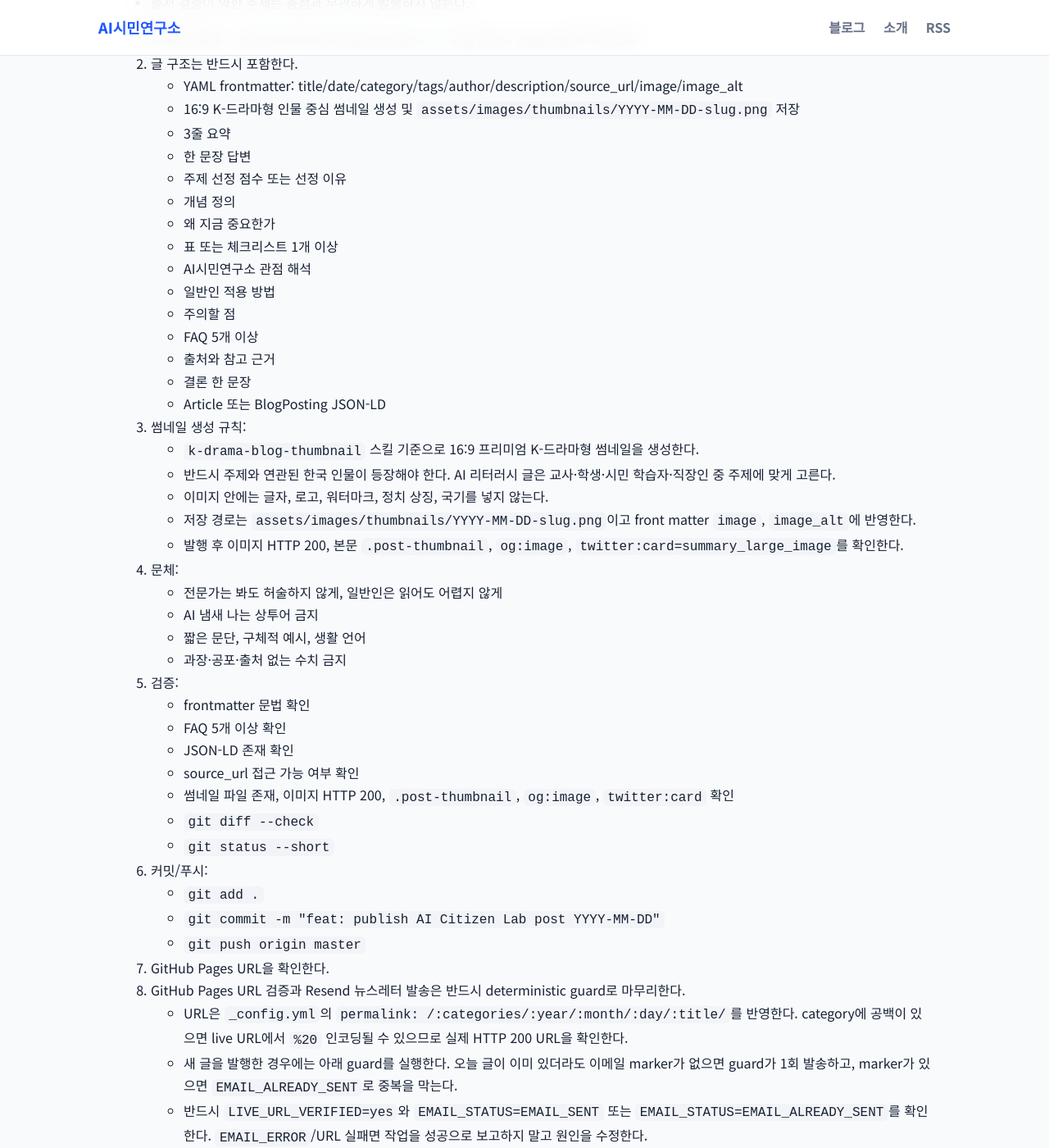
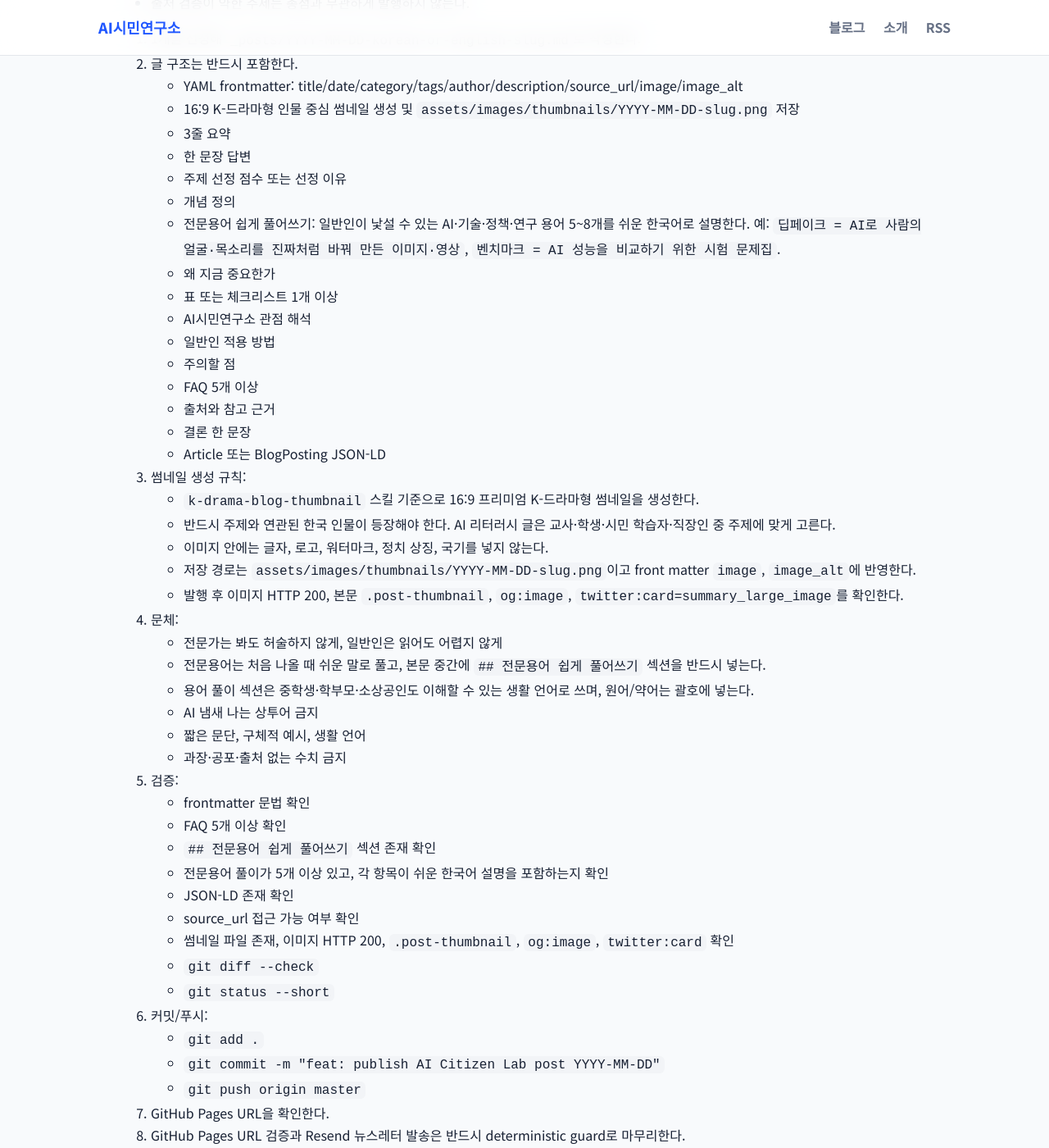
Before and after one commit to ai4tenlab/ai-citizen-lab-wiki, a Jekyll site: the page built from CRON_PROMPT.md, in a window 1280 px wide and 1400 px high, scrolled down 1047 px. Shown: the whole window at 82% size. Built offline with Jekyll 4.4.1, drawn with Linux system fonts in a browser that asks for light colours; our own code applies the rules of GitHub Pages for plain Markdown files.

Commit message:
fix: require plain-language glossary in AI posts

```diff
--- a/CRON_PROMPT.md
+++ b/CRON_PROMPT.md
@@ -37,6 +37,7 @@
    - 한 문장 답변
    - 주제 선정 점수 또는 선정 이유
    - 개념 정의
+   - 전문용어 쉽게 풀어쓰기: 일반인이 낯설 수 있는 AI·기술·정책·연구 용어 5~8개를 쉬운 한국어로 설명한다. 예: `딥페이크 = AI로 사람의 얼굴·목소리를 진짜처럼 바꿔 만든 이미지·영상`, `벤치마크 = AI 성능을 비교하기 위한 시험 문제집`.
    - 왜 지금 중요한가
    - 표 또는 체크리스트 1개 이상
    - AI시민연구소 관점 해석
@@ -54,12 +55,16 @@
    - 발행 후 이미지 HTTP 200, 본문 `.post-thumbnail`, `og:image`, `twitter:card=summary_large_image`를 확인한다.
 9. 문체:
    - 전문가는 봐도 허술하지 않게, 일반인은 읽어도 어렵지 않게
+   - 전문용어는 처음 나올 때 쉬운 말로 풀고, 본문 중간에 `## 전문용어 쉽게 풀어쓰기` 섹션을 반드시 넣는다.
+   - 용어 풀이 섹션은 중학생·학부모·소상공인도 이해할 수 있는 생활 언어로 쓰며, 원어/약어는 괄호에 넣는다.
    - AI 냄새 나는 상투어 금지
    - 짧은 문단, 구체적 예시, 생활 언어
    - 과장·공포·출처 없는 수치 금지
 10. 검증:
    - frontmatter 문법 확인
    - FAQ 5개 이상 확인
+   - `## 전문용어 쉽게 풀어쓰기` 섹션 존재 확인
+   - 전문용어 풀이가 5개 이상 있고, 각 항목이 쉬운 한국어 설명을 포함하는지 확인
    - JSON-LD 존재 확인
    - source_url 접근 가능 여부 확인
    - 썸네일 파일 존재, 이미지 HTTP 200, `.post-thumbnail`, `og:image`, `twitter:card` 확인
```
